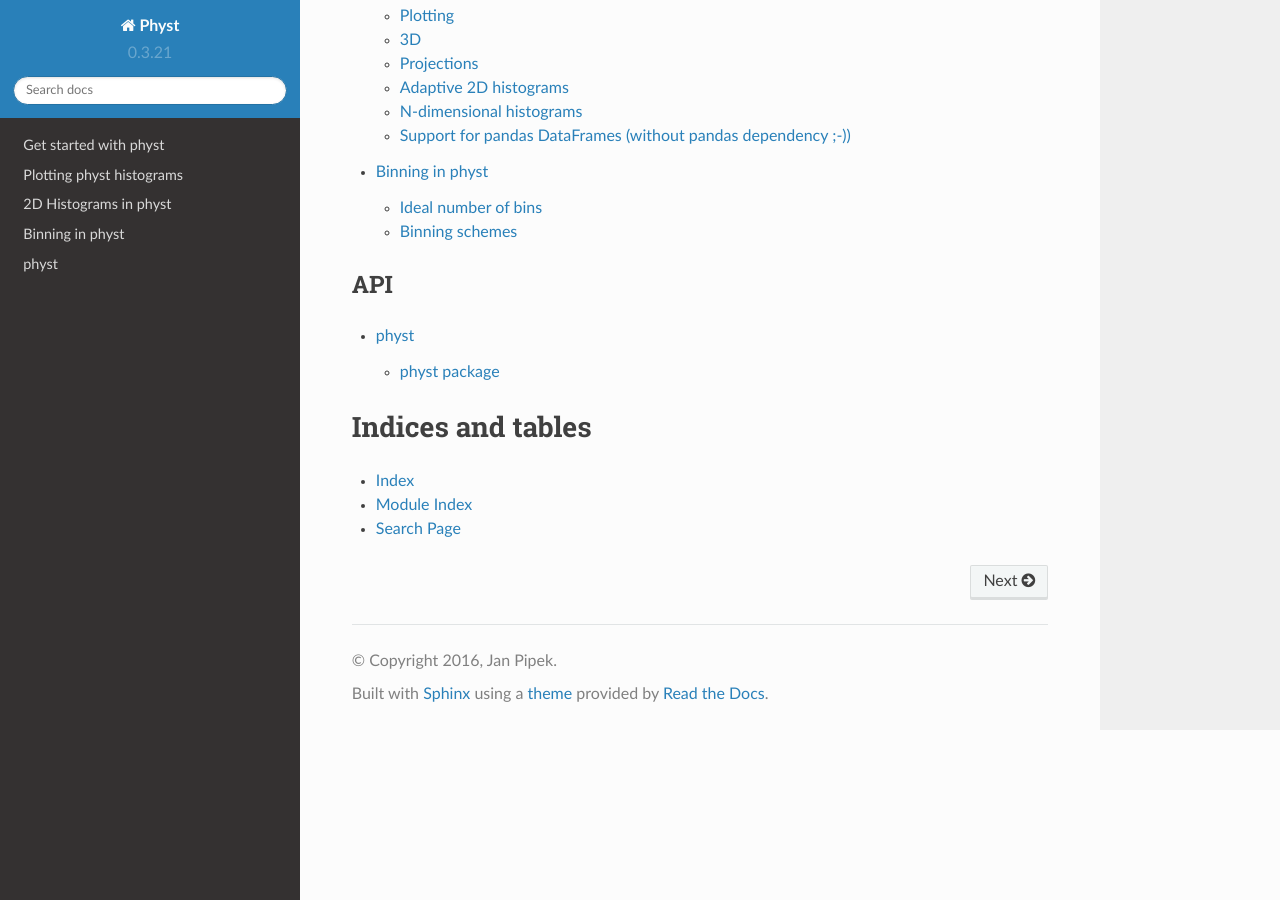
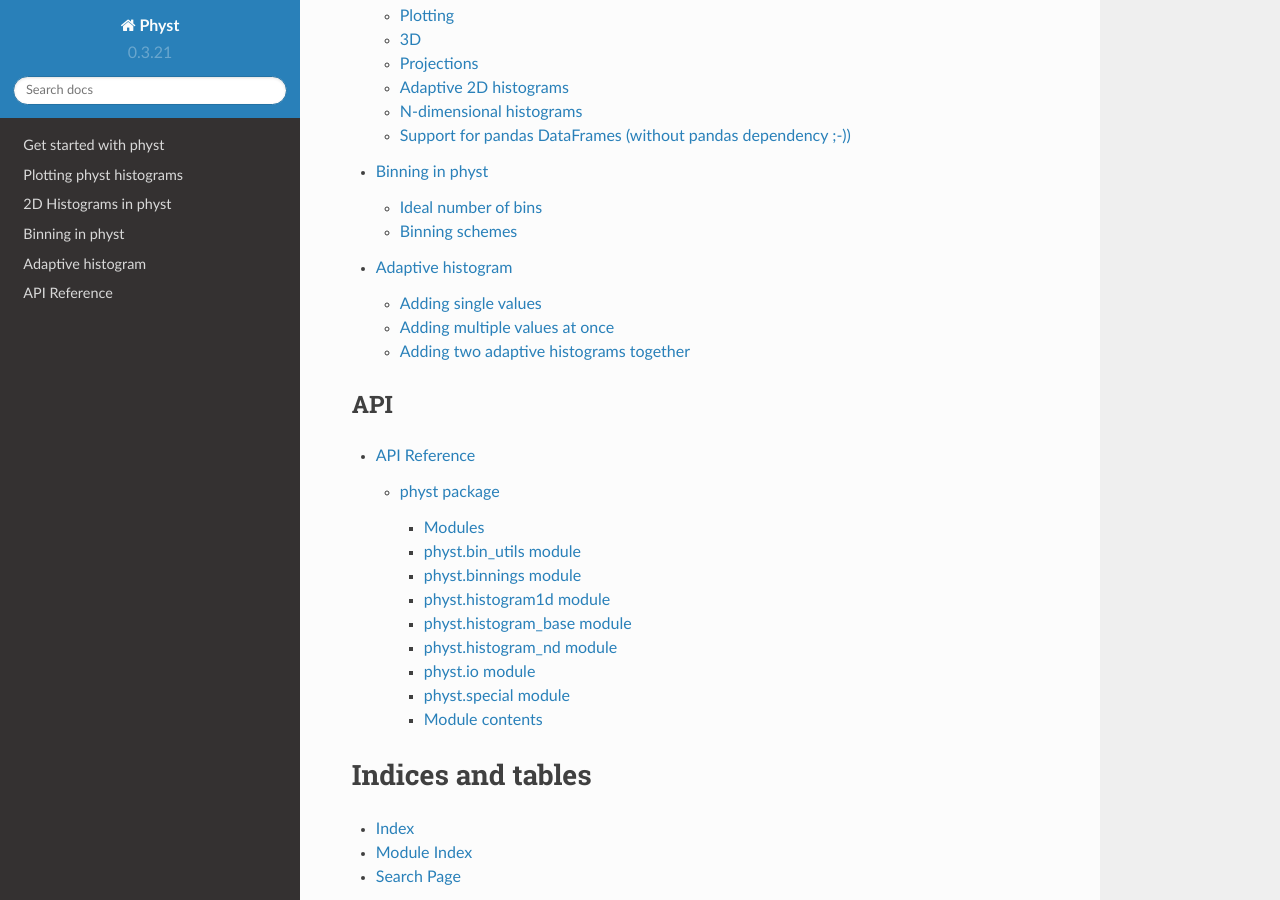
Before and after one commit to janpipek/physt, a Sphinx documentation site: the page built from doc/index.rst, in a window 1280 px wide and 900 px high, scrolled down 584 px. Built offline with Sphinx 7.4.7 and the Read the Docs theme 2.0.0, drawn with Linux system fonts in a browser that asks for light colours; pages that are not in the unit, such as notebooks, are missing from menus.

Commit message:
Doc: Update in the structure

```diff
--- a/doc/index.rst
+++ b/doc/index.rst
@@ -11,13 +11,14 @@ Tutorials
    plotting
    2d_histograms
    binning
+   adaptive_histogram
    special_histograms
 
 API
 ---
 
 .. toctree::
-   :maxdepth: 2
+   :maxdepth: 3
 
    modules
 
--- a/doc/modules.rst
+++ b/doc/modules.rst
@@ -1,7 +1,9 @@
-physt
-=====
+API Reference
+=============
 
 .. toctree::
    :maxdepth: 4
 
    physt
+   physt.plotting
+   physt.compat
--- a/doc/physt.rst
+++ b/doc/physt.rst
@@ -1,16 +1,8 @@
 physt package
 =============
 
-Subpackages
------------
-
-.. toctree::
-
-    physt.compat
-    physt.plotting
-
-Submodules
-----------
+Modules
+-------
 
 physt.bin_utils module
 ----------------------
```
Also changed, not shown: doc/adaptive_histogram.ipynb, doc/bin_manipulation.ipynb, doc/binning2.ipynb.
